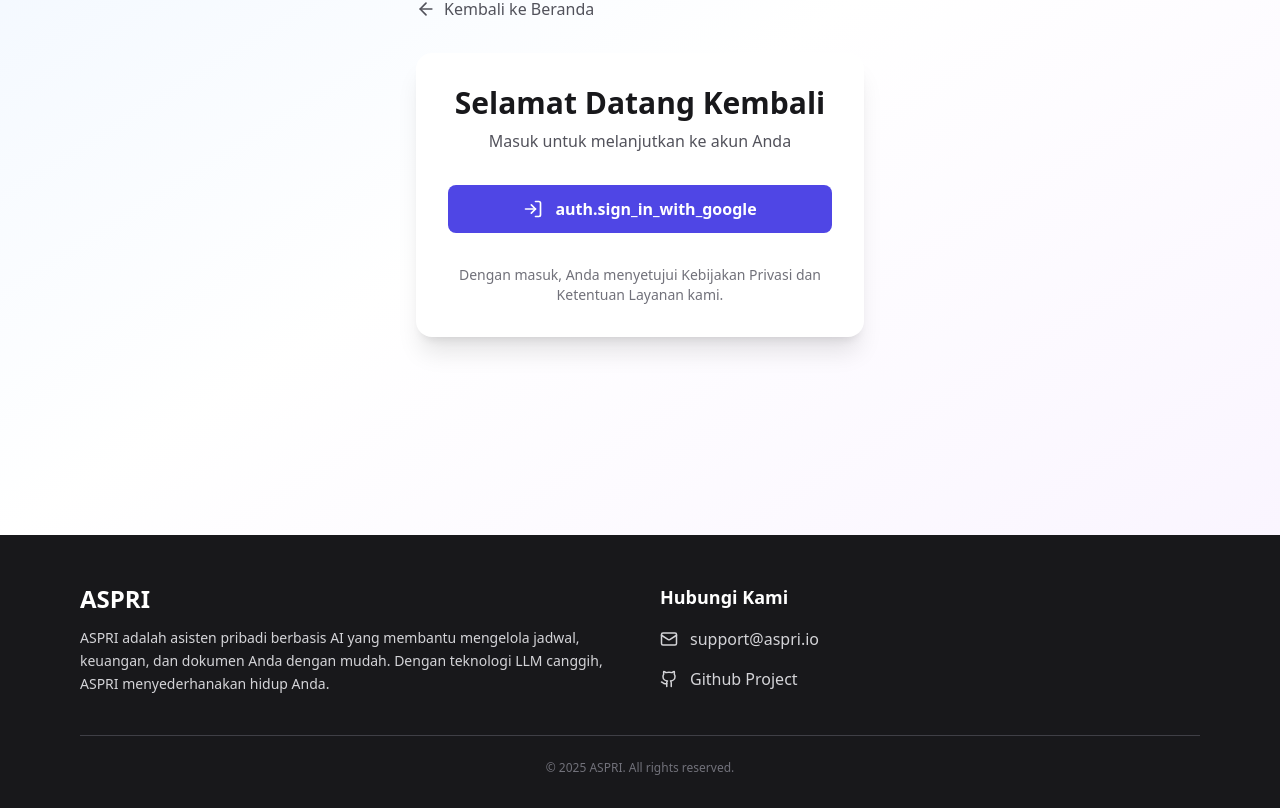
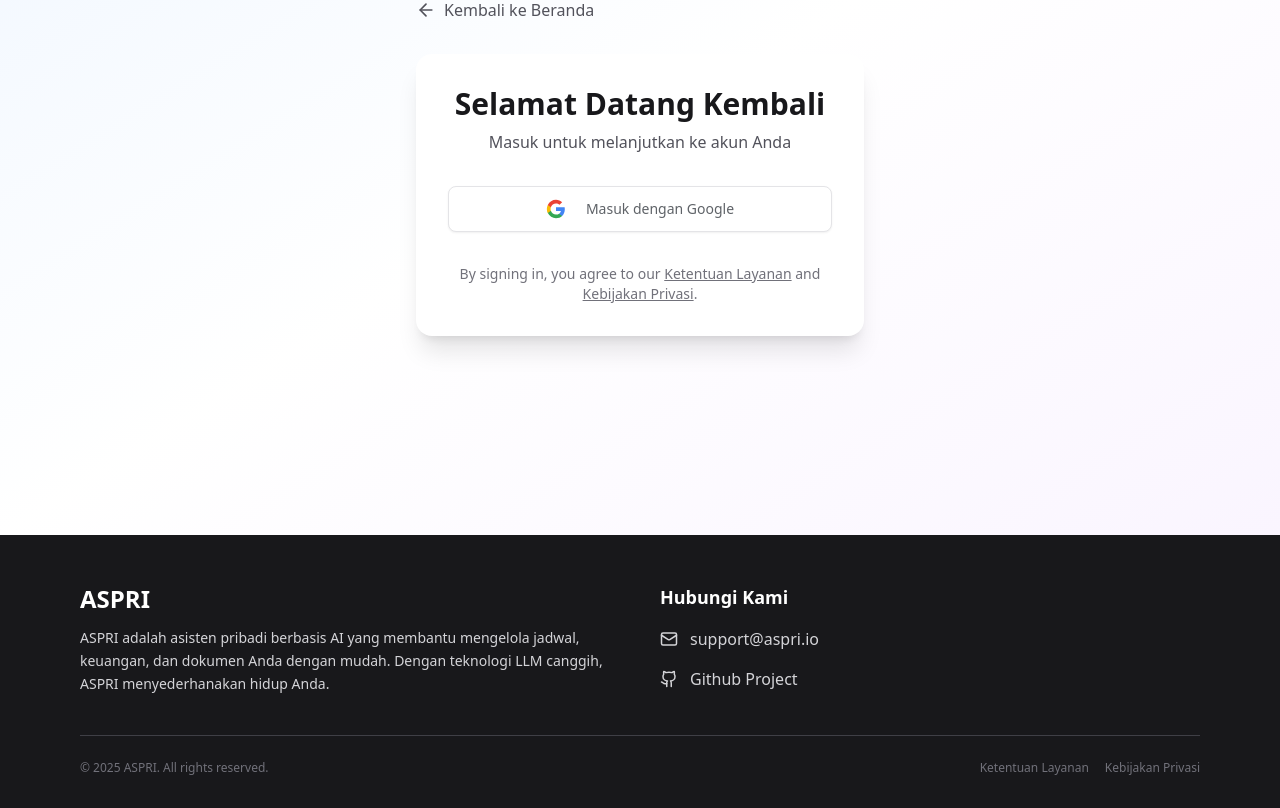
Before and after one commit to azmifauzan/aspri, a React (Vite) app in the folder frontend/: page /login in a window 1280 px wide. Shown: the part 265-1073 px from the top of the page. Built offline with nearby package versions, Linux system fonts and the light colour scheme; no server answers.

Commit message:
update login page

```diff
--- a/frontend/src/App.tsx
+++ b/frontend/src/App.tsx
@@ -7,6 +7,8 @@ import UserDashboard from "./pages/UserDashboard";
 import AuthCallback from './pages/AuthCallback';
 import { AuthProvider } from './contexts/AuthContext';
 import ProtectedRoute from './components/ProtectedRoute';
+import PrivacyPolicyPage from "./pages/PrivacyPolicyPage";
+import TermsOfServicePage from "./pages/TermsOfServicePage";
 
 export default function App() {
   return (
@@ -16,6 +18,8 @@ export default function App() {
           <Route path="/" element={<LandingPage />} />
           <Route path="/login" element={<LoginPage />} />
           <Route path="/auth/callback" element={<AuthCallback />} />
+          <Route path="/privacy" element={<PrivacyPolicyPage />} />
+          <Route path="/terms" element={<TermsOfServicePage />} />
           <Route
             path="/register"
             element={
--- a/frontend/src/components/Footer.tsx
+++ b/frontend/src/components/Footer.tsx
@@ -42,8 +42,12 @@ export default function Footer() {
         </div>
 
         {/* Garis & copyright */}
-        <div className="border-t border-zinc-700 pt-6 text-center text-xs text-zinc-500">
-          © {new Date().getFullYear()} ASPRI. All rights reserved.
+        <div className="border-t border-zinc-700 pt-6 text-center text-xs text-zinc-500 flex flex-col md:flex-row justify-between items-center">
+          <span>© {new Date().getFullYear()} ASPRI. All rights reserved.</span>
+          <div className="flex gap-4 mt-4 md:mt-0">
+            <a href="/terms" className="hover:text-white">{t('legal.terms_of_service.title')}</a>
+            <a href="/privacy" className="hover:text-white">{t('legal.privacy_policy.title')}</a>
+          </div>
         </div>
       </div>
     </footer>
--- a/frontend/src/locales/en/common.json
+++ b/frontend/src/locales/en/common.json
@@ -8,7 +8,9 @@
         "contact": "Contact",
         "login": "Login",
         "register": "Register",
-        "logout": "Logout"
+    "logout": "Logout",
+    "terms": "Terms of Service",
+    "privacy": "Privacy Policy"
     },
     "hero": {
         "heading": "ASPRI - AI-Powered Personal Assistant",
@@ -77,6 +79,7 @@
         "welcome_back": "Welcome Back",
         "sign_in_description": "Sign in to continue to your account",
         "signing_in": "Signing in...",
+        "sign_in_with_google": "Sign in with Google",
         "privacy_notice": "By signing in, you agree to our Privacy Policy and Terms of Service.",
         "why_sign_in": "Why sign in?",
         "feature_1": "Access your personalized dashboard",
@@ -288,5 +291,16 @@
         "error_adding_category": "Failed to add category. Please try again.",
         "error_updating_category": "Failed to update category. Please try again.",
         "error_deleting_category": "Failed to delete category. Please try again."
+    },
+    "legal": {
+        "privacy_policy": {
+            "title": "Privacy Policy",
+            "content": "This is a placeholder for the Privacy Policy. You should replace this with your own policy. We are committed to protecting your privacy. This Privacy Policy explains how we collect, use, disclose, and safeguard your information when you use our application. We may collect personal information such as your name, email address, and other contact details. We use this information to provide and improve our services, to communicate with you, and to comply with legal obligations. We do not sell or share your personal information with third parties for their marketing purposes without your explicit consent."
+        },
+        "terms_of_service": {
+            "title": "Terms of Service",
+            "content": "This is a placeholder for the Terms of Service. You should replace this with your own terms. By accessing or using our application, you agree to be bound by these Terms of Service. If you disagree with any part of the terms, then you do not have permission to access the service. We may terminate or suspend your account immediately, without prior notice or liability, for any reason whatsoever, including without limitation if you breach the Terms. All provisions of the Terms which by their nature should survive termination shall survive termination, including, without limitation, ownership provisions, warranty disclaimers, indemnity and limitations of liability."
+        },
+        "terms_and_privacy": "Terms & Privacy"
     }
 }
--- a/frontend/src/locales/id/common.json
+++ b/frontend/src/locales/id/common.json
@@ -8,7 +8,9 @@
         "contact": "Kontak",
         "login": "Masuk",
         "register": "Daftar",
-        "logout": "Keluar"
+    "logout": "Keluar",
+    "terms": "Ketentuan Layanan",
+    "privacy": "Kebijakan Privasi"
     },
     "hero": {
         "heading": "ASPRI - Asisten Pribadi Berbasis AI",
@@ -77,6 +79,7 @@
         "welcome_back": "Selamat Datang Kembali",
         "sign_in_description": "Masuk untuk melanjutkan ke akun Anda",
         "signing_in": "Sedang masuk...",
+        "sign_in_with_google": "Masuk dengan Google",
         "privacy_notice": "Dengan masuk, Anda menyetujui Kebijakan Privasi dan Ketentuan Layanan kami.",
         "why_sign_in": "Mengapa harus masuk?",
         "feature_1": "Akses dashboard personal Anda",
@@ -288,5 +291,16 @@
         "error_adding_category": "Gagal menambah kategori. Silakan coba lagi.",
         "error_updating_category": "Gagal memperbarui kategori. Silakan coba lagi.",
         "error_deleting_category": "Gagal menghapus kategori. Silakan coba lagi."
+    },
+    "legal": {
+        "privacy_policy": {
+            "title": "Kebijakan Privasi",
+            "content": "Ini adalah placeholder untuk Kebijakan Privasi. Anda harus menggantinya dengan kebijakan Anda sendiri. Kami berkomitmen untuk melindungi privasi Anda. Kebijakan Privasi ini menjelaskan bagaimana kami mengumpulkan, menggunakan, mengungkapkan, dan menjaga informasi Anda saat Anda menggunakan aplikasi kami. Kami dapat mengumpulkan informasi pribadi seperti nama, alamat email, dan detail kontak lainnya. Kami menggunakan informasi ini untuk menyediakan dan meningkatkan layanan kami, untuk berkomunikasi dengan Anda, dan untuk mematuhi kewajiban hukum. Kami tidak menjual atau membagikan informasi pribadi Anda dengan pihak ketiga untuk tujuan pemasaran mereka tanpa persetujuan eksplisit Anda."
+        },
+        "terms_of_service": {
+            "title": "Ketentuan Layanan",
+            "content": "Ini adalah placeholder untuk Ketentuan Layanan. Anda harus menggantinya dengan ketentuan Anda sendiri. Dengan mengakses atau menggunakan aplikasi kami, Anda setuju untuk terikat oleh Ketentuan Layanan ini. Jika Anda tidak setuju dengan bagian mana pun dari ketentuan ini, maka Anda tidak memiliki izin untuk mengakses layanan. Kami dapat menghentikan atau menangguhkan akun Anda dengan segera, tanpa pemberitahuan atau kewajiban sebelumnya, untuk alasan apa pun, termasuk tanpa batasan jika Anda melanggar Ketentuan. Semua ketentuan dari Ketentuan yang menurut sifatnya harus tetap berlaku setelah penghentian akan tetap berlaku, termasuk, tanpa batasan, ketentuan kepemilikan, penafian garansi, ganti rugi, dan batasan tanggung jawab."
+        },
+        "terms_and_privacy": "Ketentuan & Privasi"
     }
 }
--- a/frontend/src/pages/LoginPage.tsx
+++ b/frontend/src/pages/LoginPage.tsx
@@ -3,14 +3,15 @@ import { useEffect } from 'react';
 import { useNavigate } from 'react-router-dom';
 import { useAuth } from '../contexts/AuthContext';
 import { useTranslation } from 'react-i18next';
-import { ArrowLeft, LogIn } from 'lucide-react';
+import { ArrowLeft } from 'lucide-react';
+import GoogleLogo from '../assets/google.svg';
 import { Link } from 'react-router-dom';
 import Navbar from '../components/Navbar';
 import Footer from '../components/Footer';
 
 export default function LoginPage() {
   const navigate = useNavigate();
-  const { login, user, isLoading } = useAuth();
+  const { user, isLoading } = useAuth();
   const { t } = useTranslation();
 
   useEffect(() => {
@@ -68,10 +69,13 @@ export default function LoginPage() {
               ) : (
                 <button
                   onClick={handleLoginClick}
-                  className="w-full flex items-center justify-center gap-3 bg-brand hover:bg-brand/90 text-white font-semibold py-3 px-6 rounded-lg transition-colors focus:outline-none focus:ring-2 focus:ring-offset-2 focus:ring-brand"
+                  className="w-full flex items-center justify-center gap-3 bg-white border border-zinc-200 dark:border-zinc-700 shadow-sm hover:shadow-md text-zinc-900 font-semibold py-3 px-6 rounded-lg transition-colors focus:outline-none focus:ring-2 focus:ring-offset-2 focus:ring-[#4285F4]"
+                  style={{ boxShadow: '0 1px 2px rgba(60,64,67,.08)' }}
+                  type="button"
+                  aria-label={t('auth.sign_in_with_google')}
                 >
-                  <LogIn size={20} />
-                  <span>{t('auth.sign_in_with_google')}</span>
+                  <img src={GoogleLogo} alt="Google" className="w-5 h-5" style={{ marginRight: 8 }} />
+                  <span className="text-sm font-medium text-zinc-900" style={{ color: '#5F6368' }}>{t('auth.sign_in_with_google')}</span>
                 </button>
               )}
             </div>
@@ -79,7 +83,15 @@ export default function LoginPage() {
             {/* Additional Info */}
             <div className="mt-8 text-center">
               <p className="text-sm text-zinc-500 dark:text-zinc-400">
-                {t('auth.privacy_notice')}
+                By signing in, you agree to our{' '}
+                <Link to="/terms" className="underline hover:text-brand">
+                  {t('legal.terms_of_service.title')}
+                </Link>{' '}
+                and{' '}
+                <Link to="/privacy" className="underline hover:text-brand">
+                  {t('legal.privacy_policy.title')}
+                </Link>
+                .
               </p>
             </div>
           </div>
--- /dev/null
+++ b/frontend/src/pages/PrivacyPolicyPage.tsx
@@ -0,0 +1,24 @@
+import { useTranslation } from 'react-i18next';
+import Navbar from '../components/Navbar';
+import Footer from '../components/Footer';
+
+export default function PrivacyPolicyPage() {
+  const { t } = useTranslation();
+
+  return (
+    <>
+      <Navbar />
+      <main className="bg-white dark:bg-zinc-900 text-zinc-800 dark:text-zinc-200">
+        <div className="max-w-4xl mx-auto px-4 py-16">
+          <h1 className="text-4xl font-bold text-center mb-8 text-brand">
+            {t('legal.privacy_policy.title')}
+          </h1>
+          <div className="prose dark:prose-invert max-w-none text-justify">
+            <p>{t('legal.privacy_policy.content')}</p>
+          </div>
+        </div>
+      </main>
+      <Footer />
+    </>
+  );
+}
--- /dev/null
+++ b/frontend/src/pages/TermsOfServicePage.tsx
@@ -0,0 +1,24 @@
+import { useTranslation } from 'react-i18next';
+import Navbar from '../components/Navbar';
+import Footer from '../components/Footer';
+
+export default function TermsOfServicePage() {
+  const { t } = useTranslation();
+
+  return (
+    <>
+      <Navbar />
+      <main className="bg-white dark:bg-zinc-900 text-zinc-800 dark:text-zinc-200">
+        <div className="max-w-4xl mx-auto px-4 py-16">
+          <h1 className="text-4xl font-bold text-center mb-8 text-brand">
+            {t('legal.terms_of_service.title')}
+          </h1>
+          <div className="prose dark:prose-invert max-w-none text-justify">
+            <p>{t('legal.terms_of_service.content')}</p>
+          </div>
+        </div>
+      </main>
+      <Footer />
+    </>
+  );
+}
```
Also changed, not shown: frontend/src/components/Navbar.tsx (+33 -4 lines), frontend/src/assets/google.svg (added), 1 other file (tests, documents, lock files or other folders).
